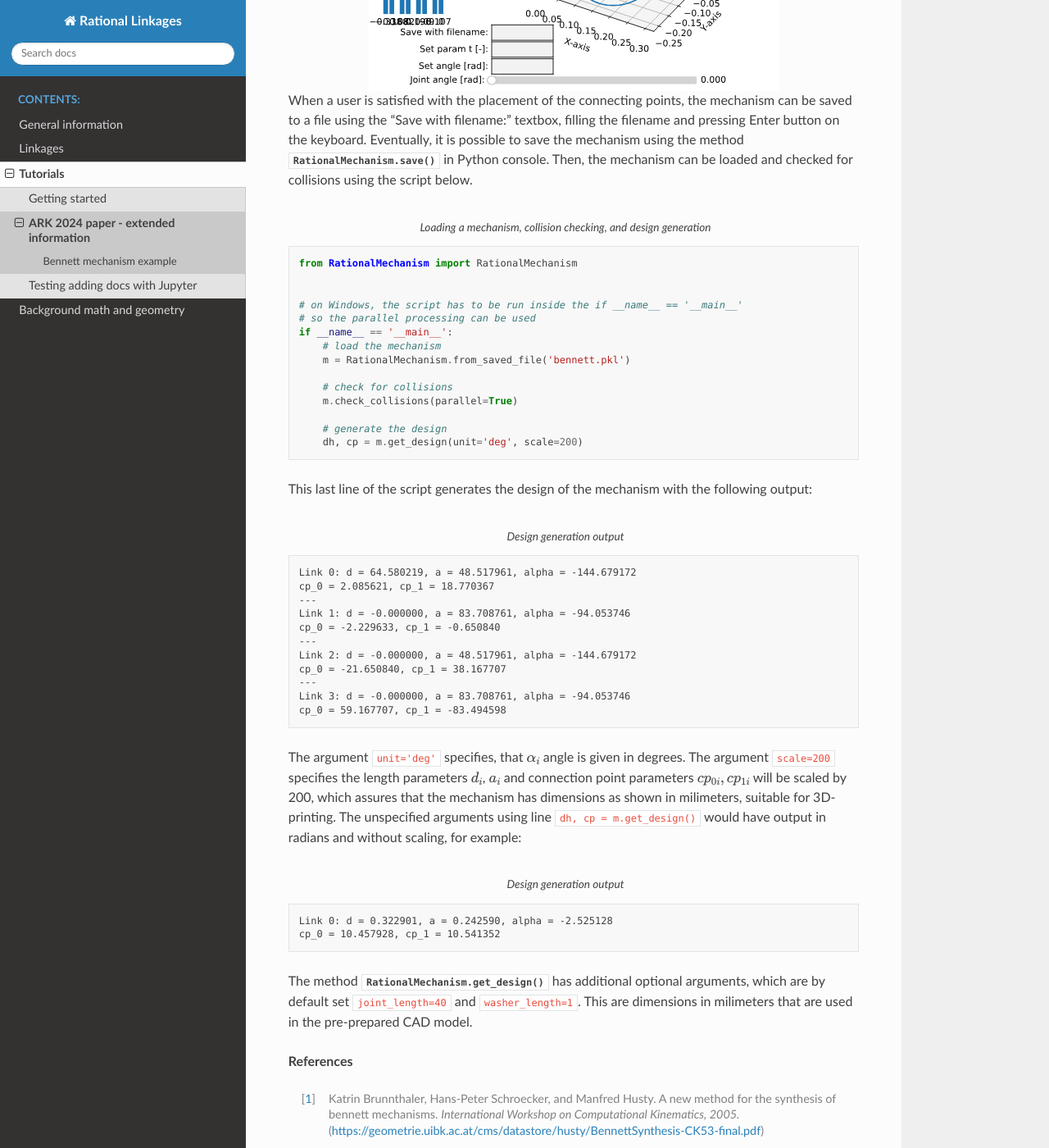
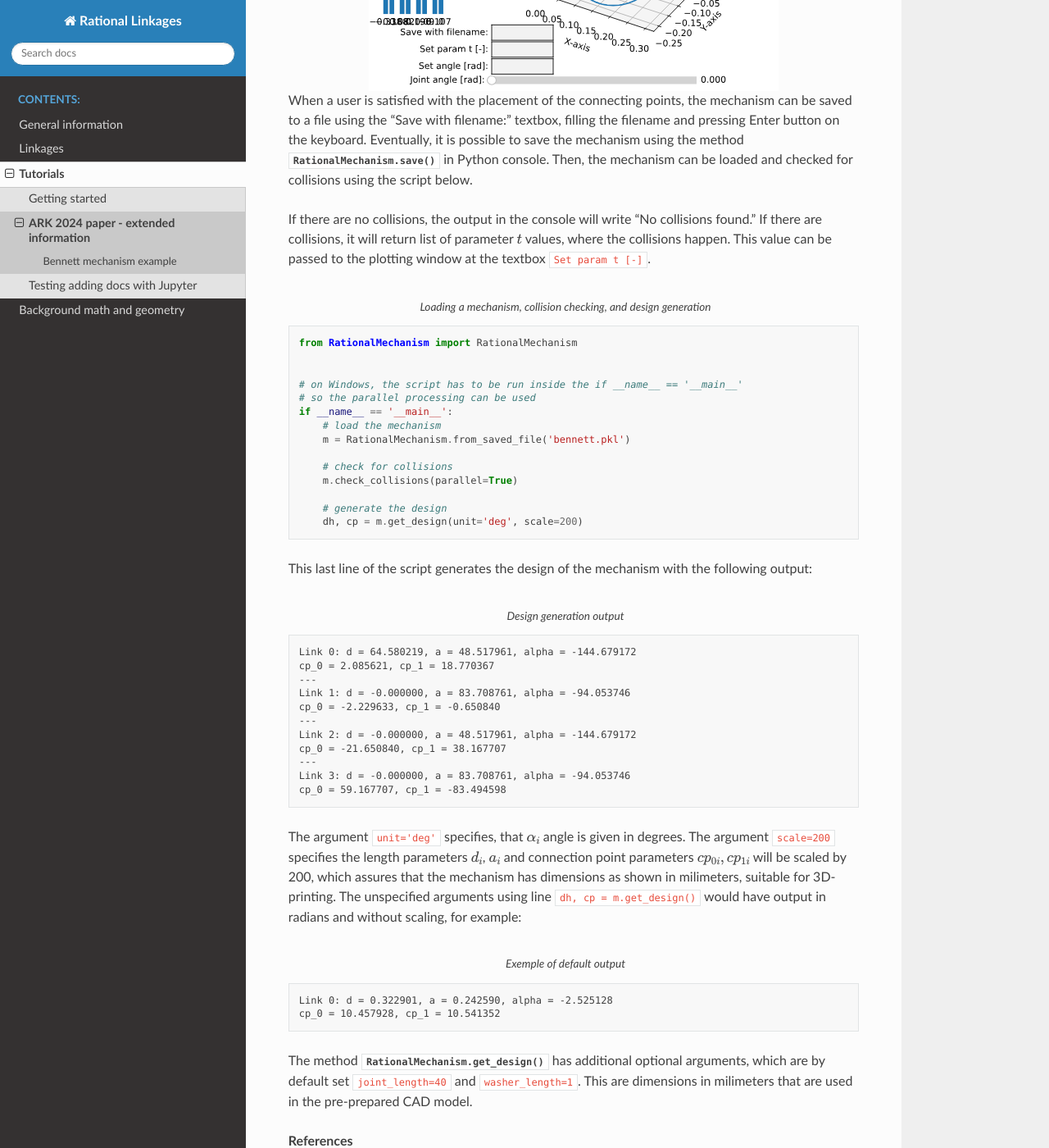
Before and after one commit to hucik14/rational-linkages, a Sphinx documentation site: the page built from docs/source/tutorials/ark2024.rst, in a window 1280 px wide and 1400 px high, scrolled down 2492 px. Shown: the whole window at 82% size. Built offline with Sphinx 7.4.7 and the Read the Docs theme 2.0.0, drawn with Linux system fonts in a browser that asks for light colours; some of the changed text lies outside the part shown.

Commit message:
ark docs update

```diff
--- a/docs/source/tutorials/ark2024.rst
+++ b/docs/source/tutorials/ark2024.rst
@@ -143,6 +143,11 @@ pressing Enter button on the keyboard. Eventually, it is possible to save the me
 using the method :meth:`.RationalMechanism.save` in Python console. Then, the mechanism
 can be loaded and checked for collisions using the script below.
 
+If there are no collisions, the output in the console will write "No collisions found."
+If there are collisions, it will return list of parameter :math:`t` values, where the
+collisions happen. This value can be passed to the plotting window at the textbox
+:code:`Set param t [-]`.
+
 .. code-block:: python
         :caption: Loading a mechanism, collision checking, and design generation
 
@@ -187,7 +192,7 @@ for 3D-printing. The unspecified arguments using line :code:`dh, cp = m.get_desi
 would have output in radians and without scaling, for example:
 
 .. code-block:: text
-        :caption: Design generation output
+        :caption: Exemple of default output
 
         Link 0: d = 0.322901, a = 0.242590, alpha = -2.525128
         cp_0 = 10.457928, cp_1 = 10.541352
```
Also changed, not shown: other parts of docs/source/tutorials/ark2024.rst (+1 -1 lines), 1 other file.
